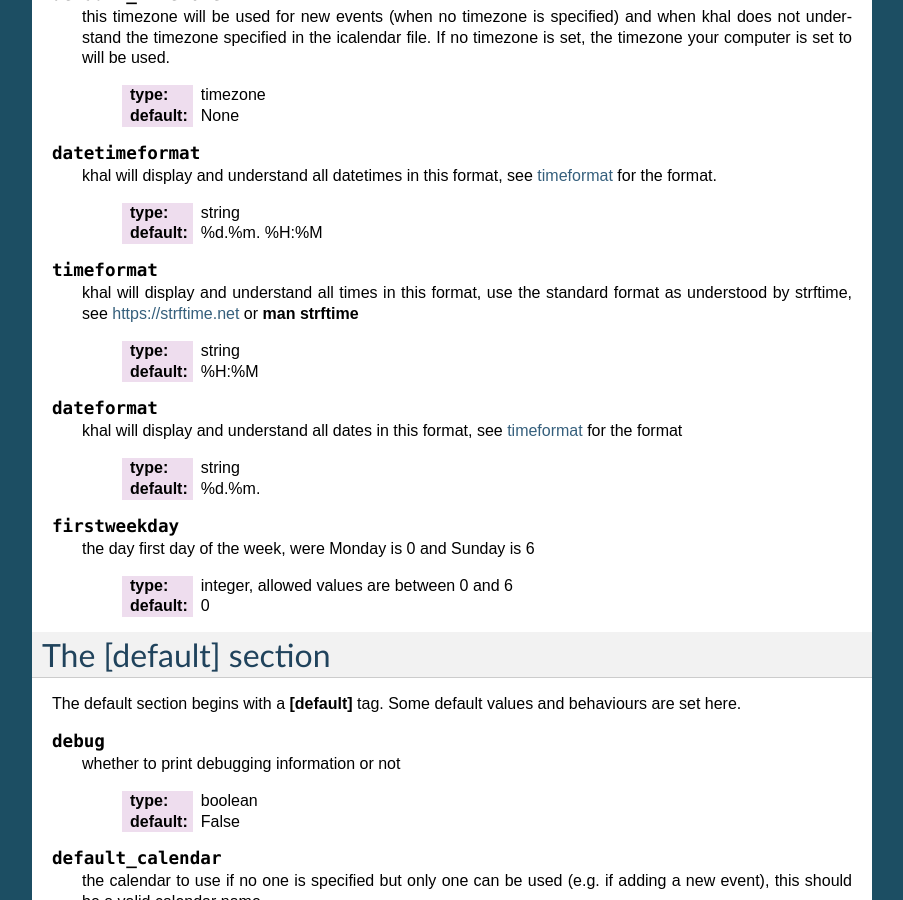
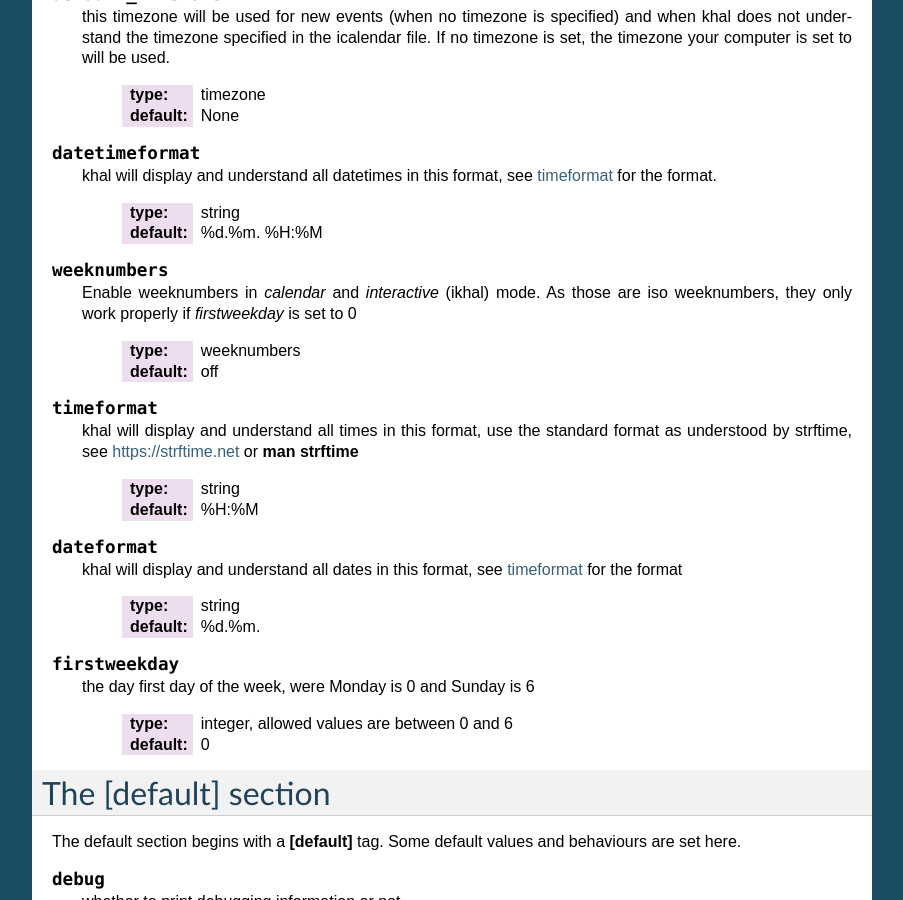
Before and after one commit to pimutils/khal, a Sphinx documentation site: the page built from doc/source/configspec.rst, in a window 1280 px wide and 900 px high, scrolled down 1705 px. Shown: the whole window, without its empty margins (198-1101 px from the left). Built offline with Sphinx 7.4.7, drawn with Linux system fonts in a browser that asks for light colours; the version number could not be read and is left out.

Commit message:
doc update

```diff
--- a/doc/source/configspec.rst
+++ b/doc/source/configspec.rst
@@ -137,6 +137,18 @@
       :type: string
       :default: %d.%m. %H:%M
 
+.. _locale-weeknumbers:
+
+.. object:: weeknumbers
+
+
+
+    Enable weeknumbers in `calendar` and `interactive` (ikhal) mode. As those are
+    iso weeknumbers, they only work properly if `firstweekday` is set to 0
+
+      :type: weeknumbers
+      :default: off
+
 .. _locale-timeformat:
 
 .. object:: timeformat
@@ -170,7 +182,6 @@
 
 The [default] section
 ~~~~~~~~~~~~~~~~~~~~~
-
 
 The default section begins with a **[default]** tag. Some default values and
 behaviours are set here.
```
Also changed, not shown: other parts of doc/source/configspec.rst (+2 -2 lines).
